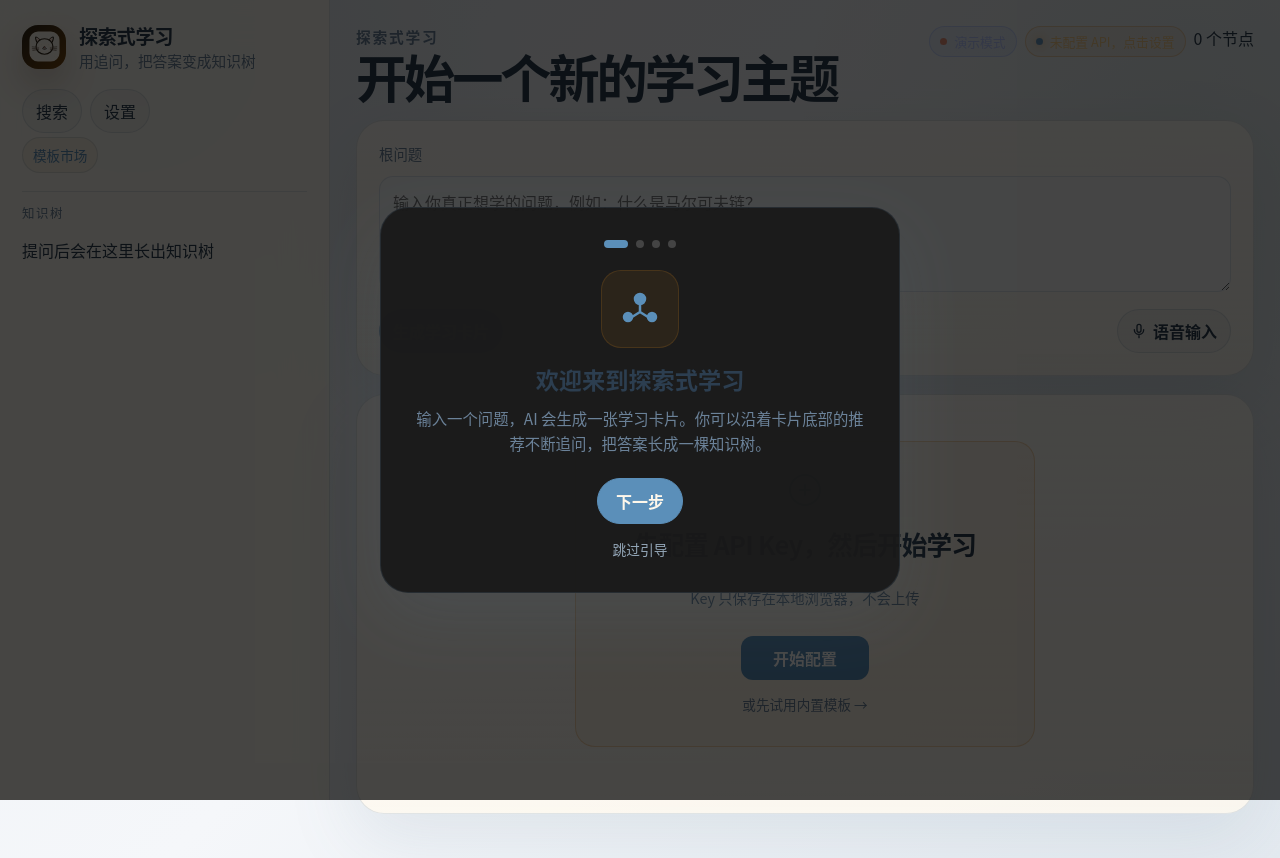
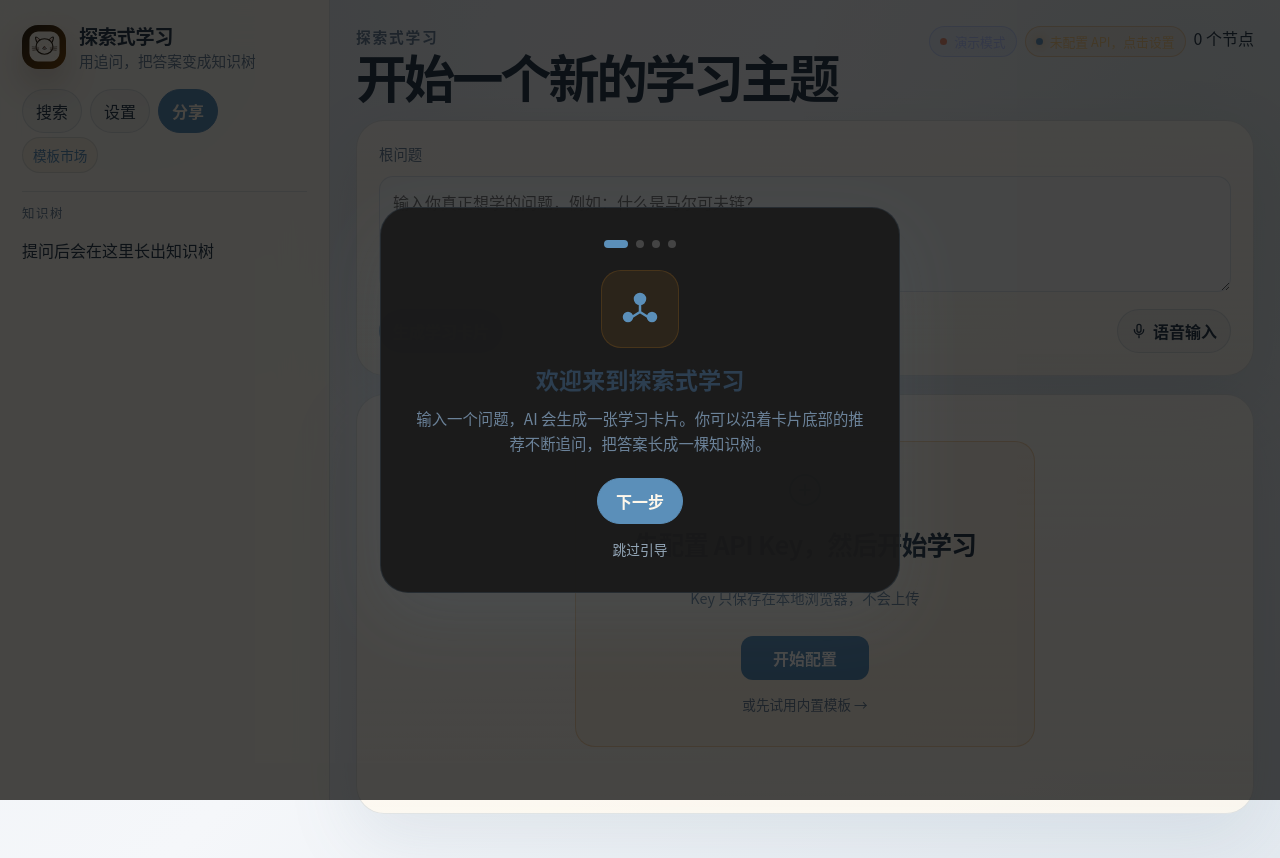
Before and after one commit to flier3186/exploratory-learning, a React (Vite) app: page / in a window 1280 px wide. Built offline with nearby package versions, Linux system fonts and the light colour scheme.

Commit message:
修复8项UX问题：闪测答案准确性、结论重复、追问自动跳转、易错点默认展开、深色弹窗对比度、图谱缩略图、API分享按钮: src/App.tsx

```diff
--- a/src/App.tsx
+++ b/src/App.tsx
@@ -16,7 +16,7 @@ import { QuizModal } from './components/QuizModal'
 import { FeynmanModal } from './components/FeynmanModal'
 import KnowledgeGraphModal from './components/KnowledgeGraphModal'
 import LearningPathModal from './components/LearningPathModal'
-import { decodeConfigFromHash, clearConfigHash } from './utils'
+import { decodeConfigFromHash, clearConfigHash, generateShareLink } from './utils'
 import { profileSummaryForPrompt } from './learning-profile'
 import { isReviewDue } from './spaced-repetition'
 
@@ -106,8 +106,8 @@ export default function App() {
         model: config.m || current.model,
       }))
       clearConfigHash()
-      setNotice('已从分享链接自动导入 API 配置！现在可以直接开始使用了。')
-      setSettingsOpen(true)
+      setNotice('已从分享链接自动导入 API 配置！现在可以直接开始使用了，无需手动设置。')
+      // Don't open settings modal — the user can start using immediately
     }
   }, []) // eslint-disable-line react-hooks/exhaustive-deps
 
@@ -181,6 +181,27 @@ export default function App() {
     askCardRef.current?.scrollIntoView({ behavior: 'smooth', block: 'start' })
     void gen.generateFollowupBatch(node.id, followups)
   }, [app.selectedNode, gen])
+
+  const handleQuickShare = useCallback(() => {
+    if (!app.state.apiKey.trim()) {
+      setNotice('请先在设置中填写 API Key，然后才能分享给朋友。')
+      setSettingsOpen(true)
+      return
+    }
+    const link = generateShareLink(app.state.apiKey, app.state.apiBase, app.state.model)
+    if (!link) {
+      setNotice('生成分享链接失败，请重试。')
+      return
+    }
+    navigator.clipboard.writeText(link).then(
+      () => setNotice('分享链接已复制到剪贴板！发给朋友打开即可直接使用，无需配置 API。'),
+      () => {
+        // Fallback: open settings so user can see the link
+        setSettingsOpen(true)
+        setNotice('复制失败，请在设置中手动复制分享链接。')
+      },
+    )
+  }, [app.state.apiKey, app.state.apiBase, app.state.model, setNotice])
 
   const handleExportData = useCallback(() => {
     const data = app.exportData()
@@ -368,6 +389,7 @@ export default function App() {
               <button className={advancedJustUnlocked ? 'feature-new' : ''} onClick={() => setStatsOpen(true)}>统计</button>
             )}
             <button onClick={() => setSettingsOpen(true)}>设置</button>
+            <button className="share-btn" onClick={handleQuickShare}>分享</button>
           </div>
 
           <div className="template-import-row">
```
